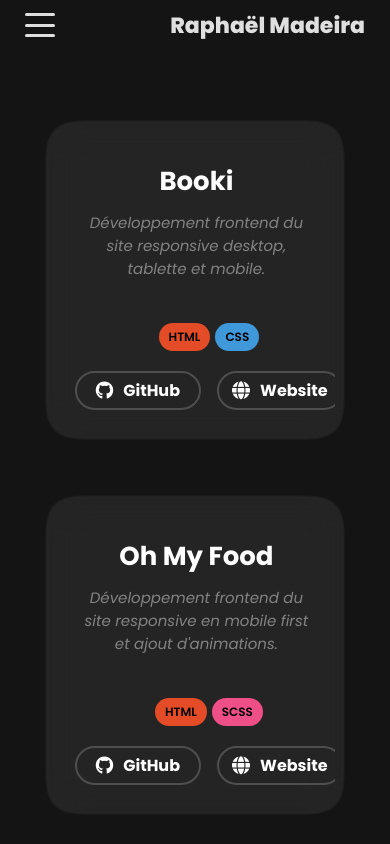
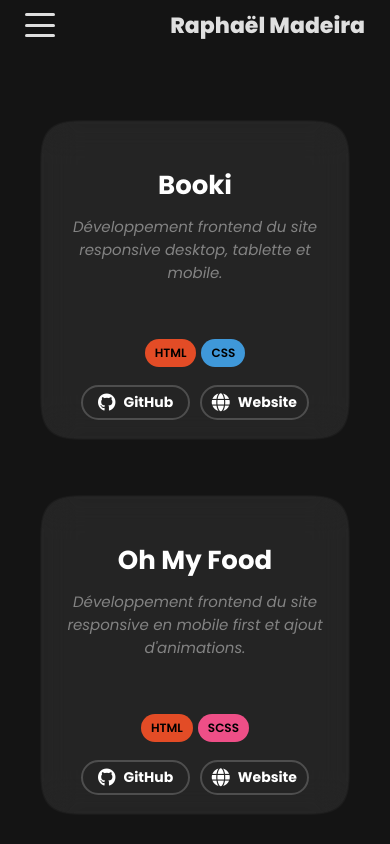
Before and after one commit to RaphaelMadeira-design/OpenClassrooms_Projet-12, a React (Vite) app: page /portfolio in a window 390 px wide. Shown: the top 844 px of the page. Built offline with nearby package versions, Linux system fonts and the light colour scheme; some icons are missing; a web font is replaced by a local one.

Commit message:
Updated mobile version

```diff
--- a/src/components/Card/Card.jsx
+++ b/src/components/Card/Card.jsx
@@ -35,7 +35,6 @@ function Card({ title, image, github, link, description, color = "#242424", tags
     return (
         <div ref={containerRef} className="gooey-container">
             <div className="card">
-                <div className="card-gradient"></div>
                 <div className="card-content">
                     <div className="card-content--top">
                         <div className="card-content--top__text">
--- a/src/components/Card/_card.scss
+++ b/src/components/Card/_card.scss
@@ -182,11 +182,13 @@
     .card {
         &-content {
             grid-template-columns: 1fr;
+            padding: 10px 0;
             gap: 25px 10px;
             grid-template-areas:
                 "card-content--top"
                 "card-content--bottom";
             &--top {
+                display: flex;
                 align-items: center;
                 justify-items: center;
                 text-align: center;
@@ -214,8 +216,14 @@
                     "card-content--bottom__tags"
                     "card-content--bottom__button";
                 grid-area: card-content--bottom;
-                &__button {
-                    width: 70%;
+                &__links {
+                    &-button {
+                        width: 48%;
+                        gap: 8px;
+                        padding: 5px 15px;
+                        font-size: 14px;
+                        font-weight: bold;
+                    }
                 }
             }
         }
--- a/src/components/Wrapper/_wrapper.scss
+++ b/src/components/Wrapper/_wrapper.scss
@@ -21,6 +21,6 @@
     .wrapper {
         padding-top: 50px;
         min-height: 100vh;
-        margin: 0px 25px;
+        margin: 0px 20px;
     }
 }
```
